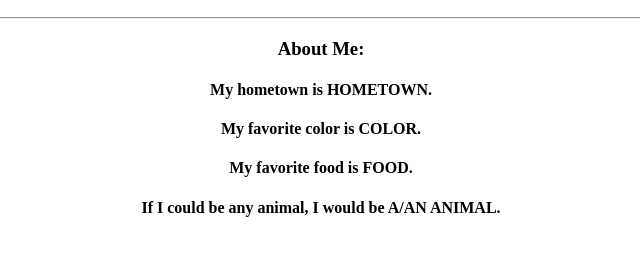
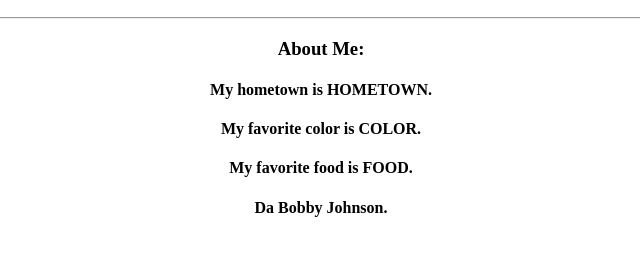
Before and after one commit to TylerRog/sturdy-couscous, a plain HTML site: page index.html in a window 1280 px wide. Shown: the part 110-366 px from the top of the page, without its empty margins (319-959 px from the left). Drawn offline with Linux system fonts and the light colour scheme.

Commit message:
Changed the the Headed 5 to Da Bobby Johnson

```diff
--- a/index.html
+++ b/index.html
@@ -14,7 +14,7 @@
 					<h4>My hometown is HOMETOWN.</h4>
 					<h4>My favorite color is COLOR.</h4>
 					<h4>My favorite food is FOOD.</h4>
-					<h4>If I could be any animal, I would be A/AN ANIMAL.</h4>
+					<h4>Da Bobby Johnson.</h4>
 			</div>
 		  </body>
 		</html>
```
